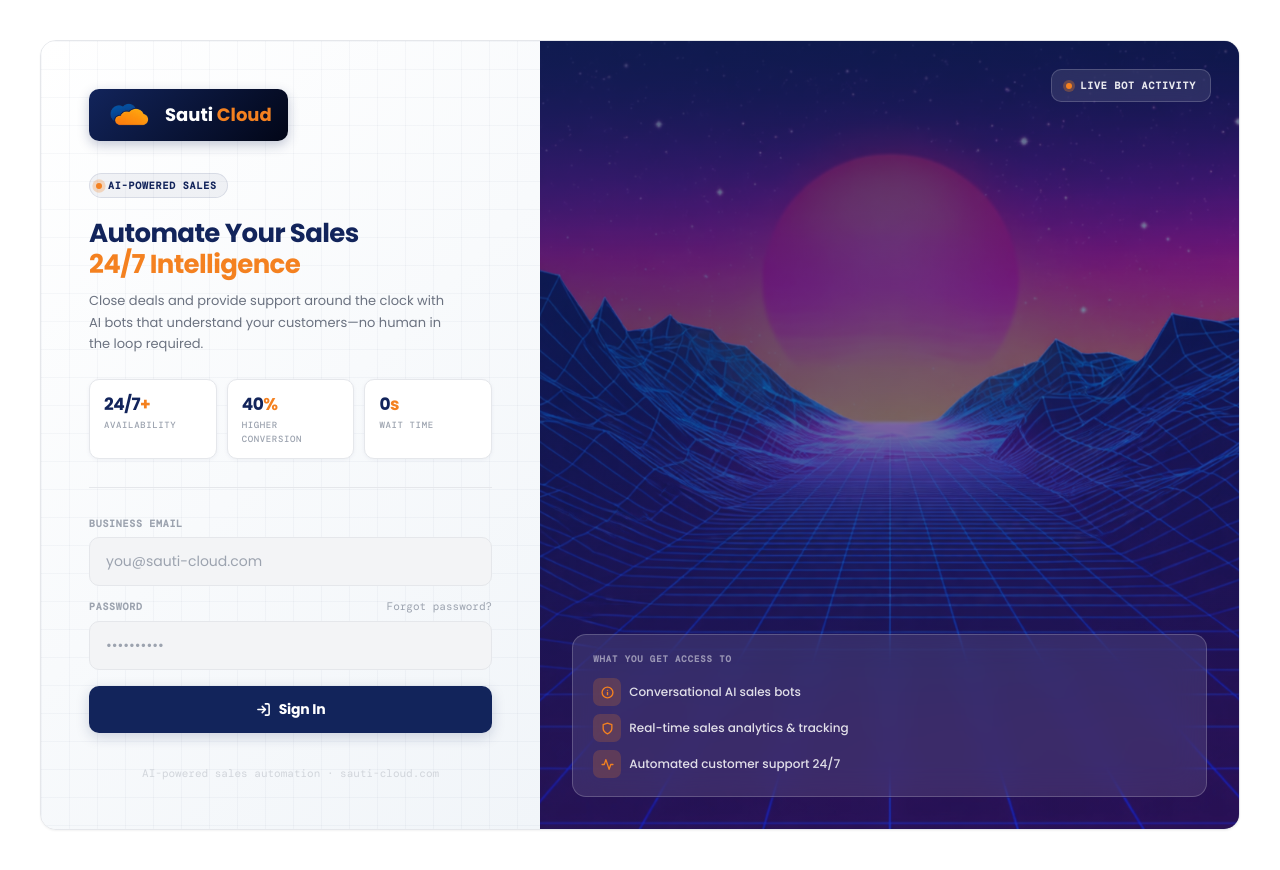
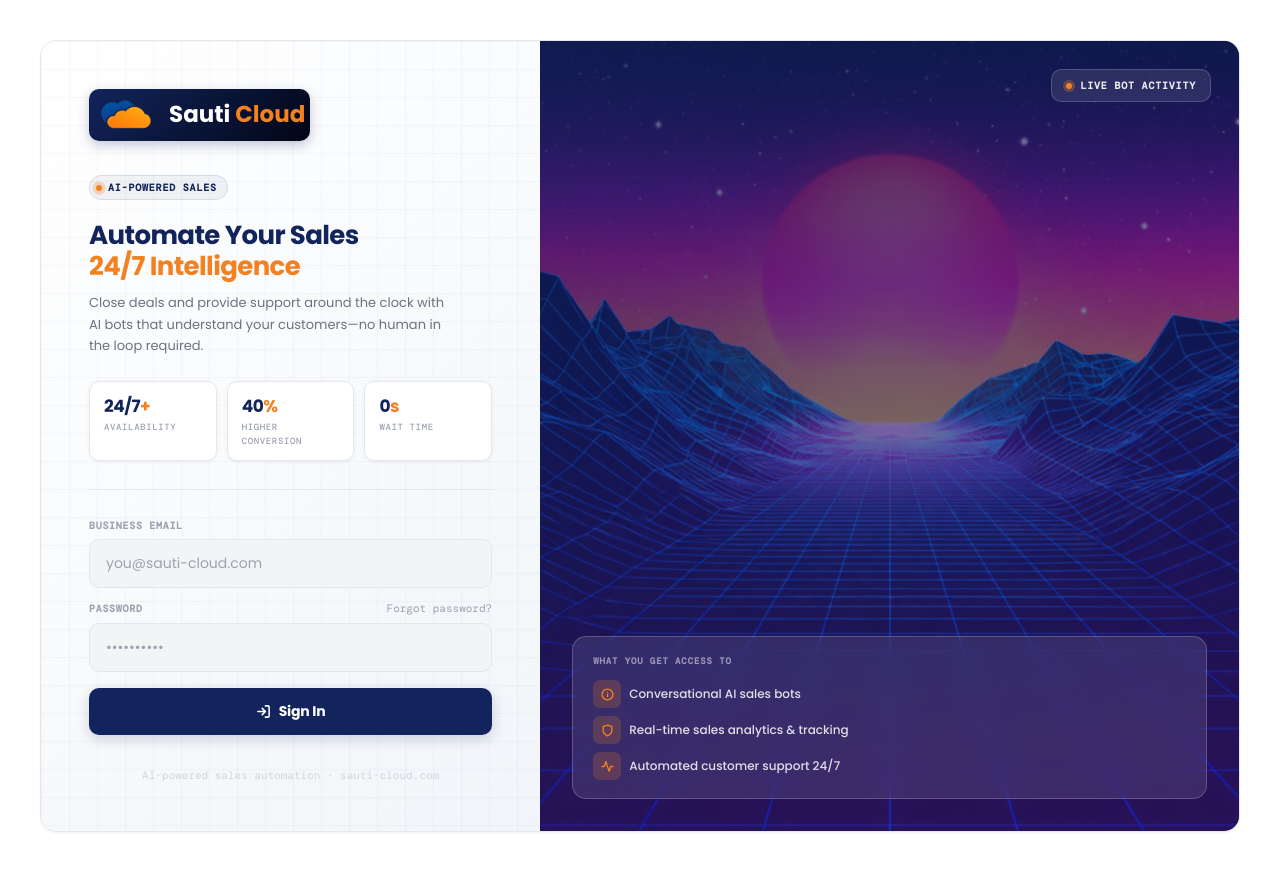
Before and after one commit to PberuKatwa/sauti-frontend, a React (Vite) app: page /login in a window 1280 px wide. Built offline with nearby package versions, Linux system fonts and the light colour scheme.

Commit message:
Upgrades v1:added logo

```diff
--- a/src/pages/LoginPage.tsx
+++ b/src/pages/LoginPage.tsx
@@ -58,7 +58,7 @@ export default function LoginPage() {
                 gap: "12px",
                 background: "linear-gradient(135deg, #12245B 0%, #020617 100%)",
                 borderRadius: "10px",
-                padding: "10px 16px",
+                padding: "5px",
                 boxShadow: "0 4px 12px rgba(18, 36, 91, 0.25)",
               }}
             >
@@ -66,12 +66,12 @@ export default function LoginPage() {
                 src="/logo/sauti-main.png"
                 alt="Sauti-Cloud"
                 className="object-contain"
-                style={{ height: 32, maxHeight: 32, width: "auto" }}
+                style={{ height: 42, maxHeight: 42, width: "auto" }}
               />
               <span
                 style={{
                   fontFamily: "'Poppins', sans-serif",
-                  fontSize: "18px",
+                  fontSize: "23px",
                   fontWeight: 700,
                   lineHeight: 1.2,
                 }}
```
